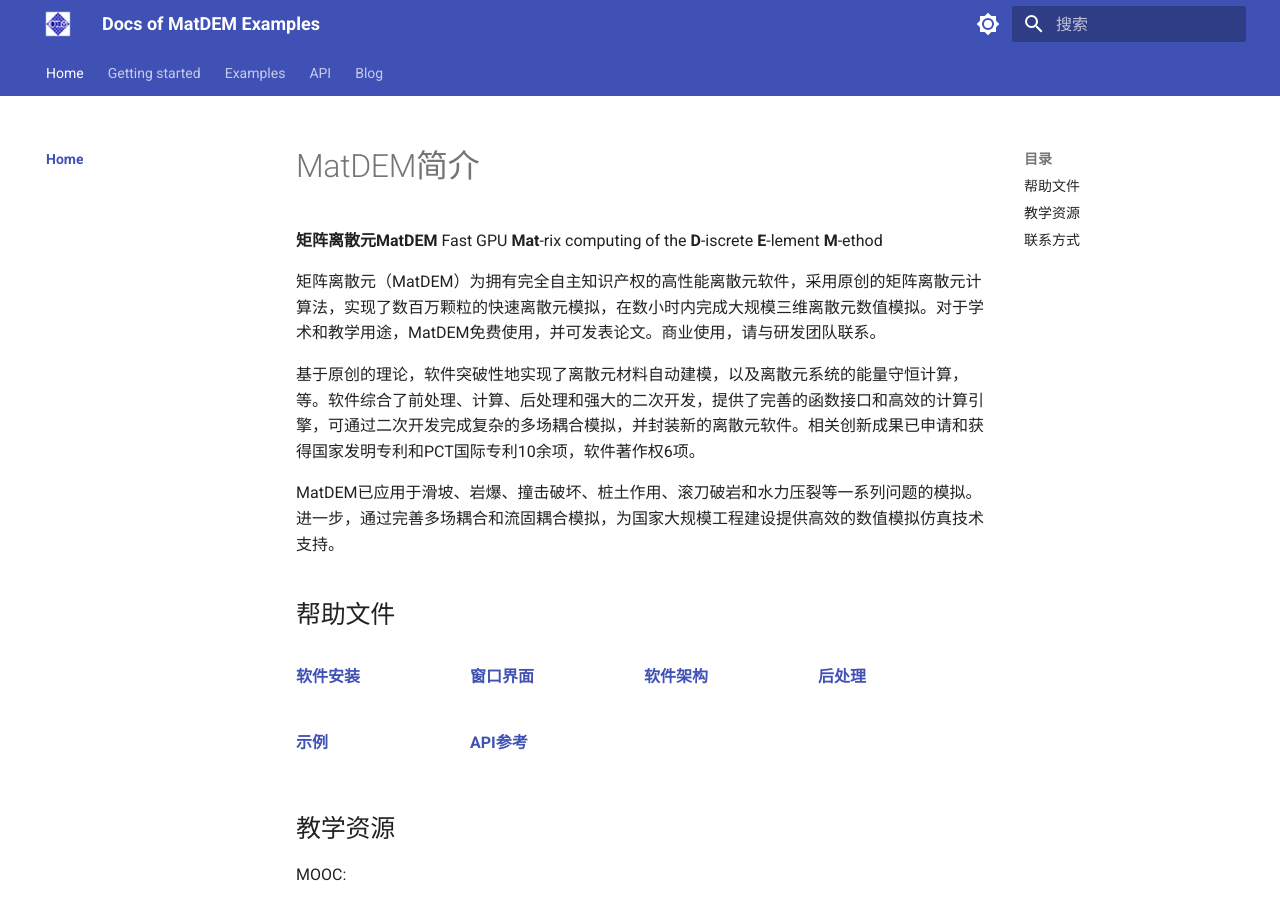
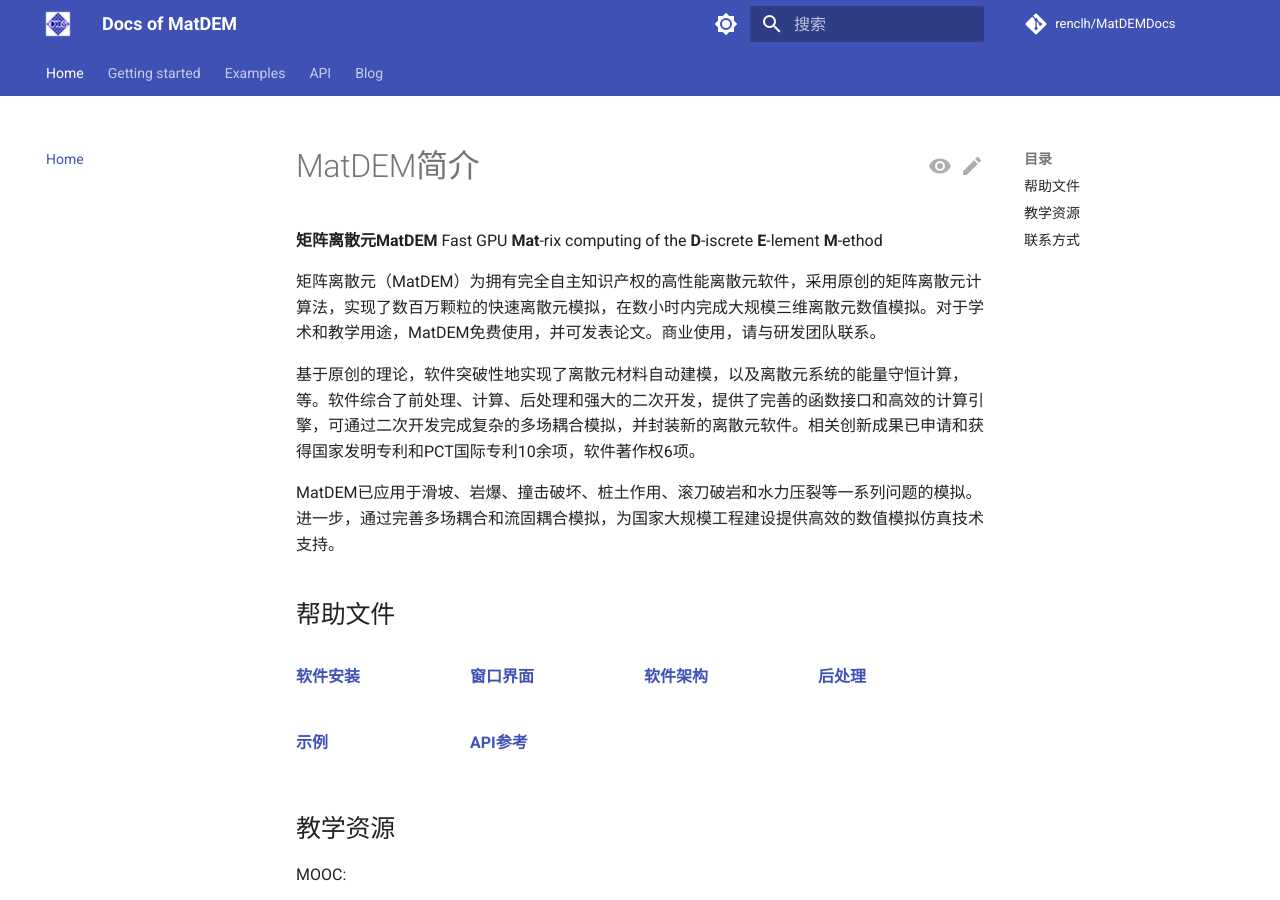
Before and after one commit to renclh/MatDEMDocs, an MkDocs documentation site: the page built from docs/index.md, in a window 1280 px wide and 900 px high. Built offline with MkDocs 1.6.1 and Material for MkDocs 9.7.7, drawn with Linux system fonts in a browser that asks for light colours; comment, search, counter and statistics services are not loaded.

Commit message:
Update README.md and mkdocs.yml

```diff
--- a/mkdocs.yml
+++ b/mkdocs.yml
@@ -1,10 +1,18 @@
-site_name: Docs of MatDEM Examples
+site_name: Docs of MatDEM
 copyright: Copyright &copy; 2018 - 2023 MatDEM Team
 extra:
   homepage: http://matdem.com
 
+repo_url: https://github.com/renclh/MatDEMDocs
+repo_name: renclh/MatDEMDocs
+edit_uri: edit/main/docs/
+
 theme:
   name: material
+  icon:
+    repo: fontawesome/brands/git-alt
+    edit: material/pencil
+    view: material/eye
   logo: assets/images/MatDEM.ico
   language: zh
   features:
@@ -63,6 +71,10 @@
   - pymdownx.highlight
   - pymdownx.inlinehilite
   - pymdownx.keys
+  - pymdownx.magiclink:
+      repo_url_shorthand: true
+      user: renclh
+      repo: MatDEMDocs
   - pymdownx.mark
   - pymdownx.smartsymbols
   - pymdownx.snippets #:base_path: ./examples
@@ -101,8 +113,7 @@
   - https://cdnjs.cloudflare.com/ajax/libs/KaTeX/0.16.7/contrib/auto-render.min.js
 
 nav:
-  - Home:
-    - index.md
+  - Home: index.md
   - Getting started:
     - Installation: install.md
     - UI: ui.md
```
Also changed, not shown: README.md (+19 -0 lines), 1 other file.
